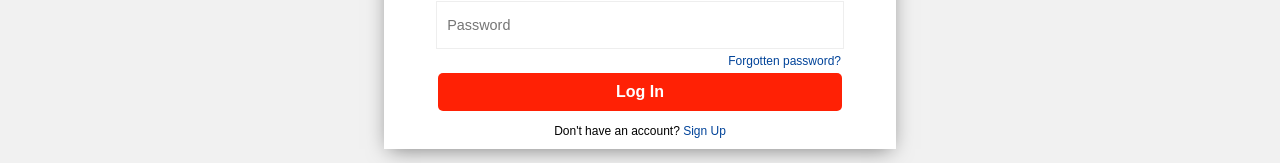
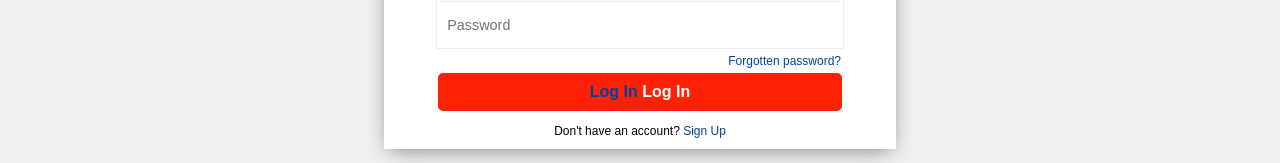
Before and after one commit to muheebolakunle/Questioner, a plain HTML site: page UI/login.html in a window 1280 px wide. Shown: the part 306-469 px from the top of the page. Drawn offline with Linux system fonts and the light colour scheme.

Commit message:
Add link to home page

```diff
--- a/UI/login.html
+++ b/UI/login.html
@@ -43,7 +43,7 @@
 
 
                   <div class="form__control">
-                    <button type="submit" class="button">Log In</button>
+                    <button type="submit" class="button"><a href="home.html">Log In</a> Log In</button>
                   </div>
                   <span>Don't have an account?
                     <a href="index.html">Sign Up</a>
```
